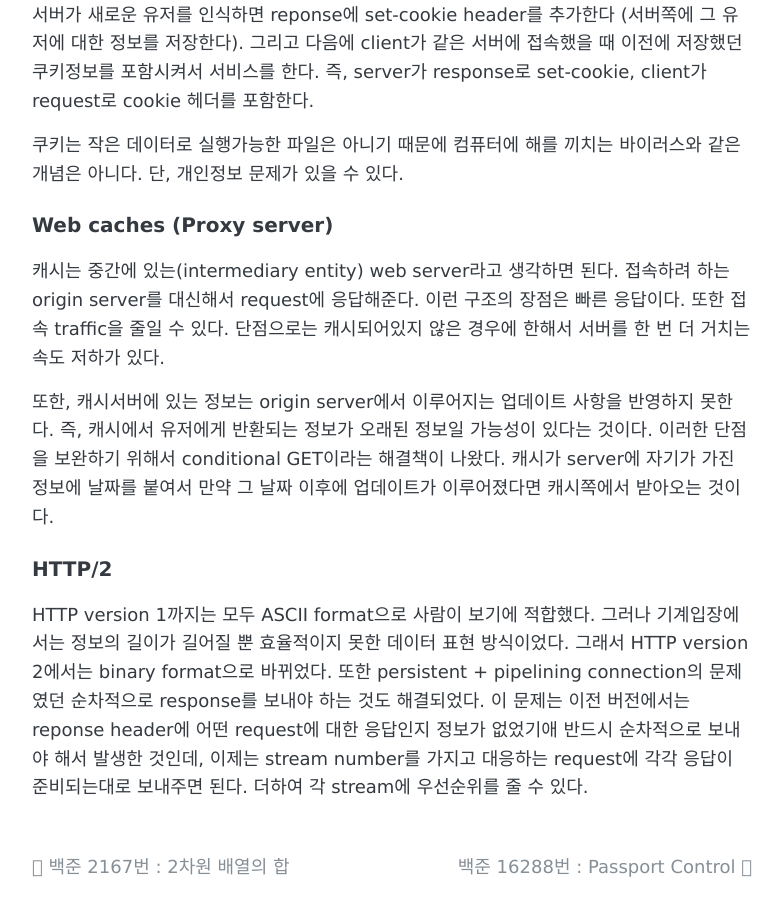
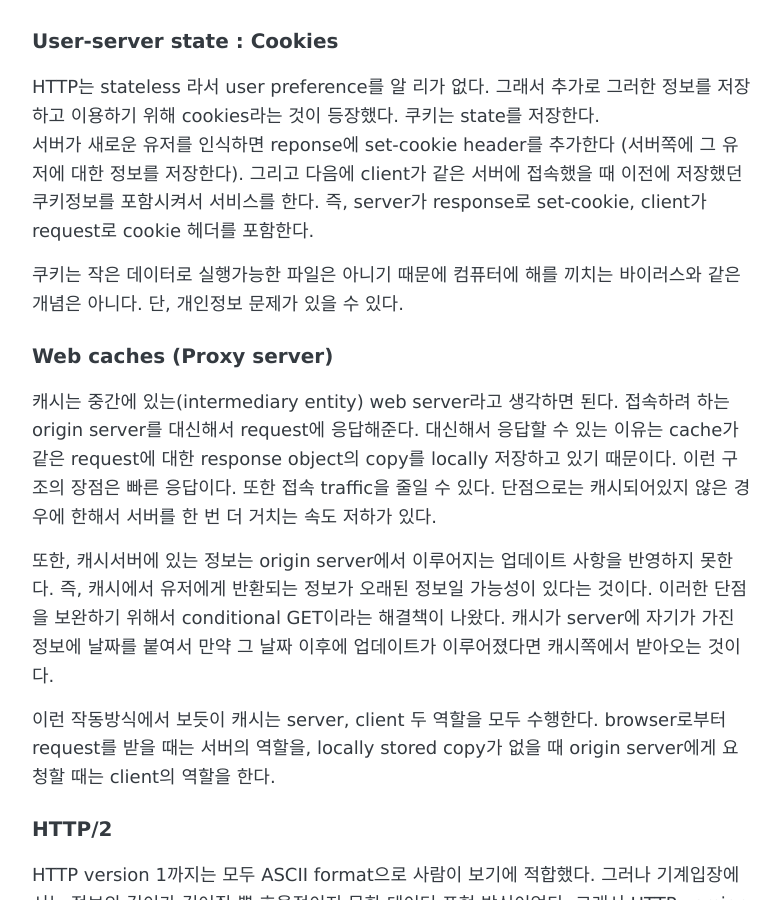
Before and after one commit to sihyungyou/sihyungyou.github.io, a Jekyll site: the page built from _posts/2019-09-19-network-2-2.md, in a window 1280 px wide and 900 px high, scrolled down 3413 px. Shown: the whole window, without its empty margins (248-1031 px from the left). Built offline with Jekyll 4.4.1, drawn with Linux system fonts in a browser that asks for light colours; some of the changed text lies outside the part shown; grey boxes are pictures that could not be loaded.

Commit message:
network 2-2

```diff
--- a/_posts/2019-09-19-network-2-2.md
+++ b/_posts/2019-09-19-network-2-2.md
@@ -23,7 +23,9 @@
 - Non-persistent HTTP
 간단히 줄이면 one connection, one object 라고 할 수 있다. 하나의 object는 "at most one object"를 의미한다. 하지만 한 번에 하나의 object를 보내는 connection이라도 여러개가 동시에 parallel하게 만들어지면 persistent connection 보다 response를 더 빨리 받을 수 있다. 단, 서버의 용량이 훨씬 많이 요구되고 무리가 간다.
 
-먼저 TCP 3-way handshaking 방식으로 세 개의 패킷이 왔다갔다 하면 connection이 만들어진다. 이는 두 방향으로 가는 독립적인 두 길이다 (request, response 길이 각각 따로있다?). 그리고 하나의 object를 보낸 후에는 연결을 끊고, 다시 set up한다.
+먼저 TCP 3-way handshaking 방식으로 세 개의 패킷이 왔다갔다 하면 connection이 만들어진다. 이는 두 방향으로 가는 독립적인 두 길이다 (request, response 길이 각각 따로있다?). 그리고 하나의 object를 보낸 후에는 연결을 끊고, 다시 set up한다. 즉 한번 connection에 하나의 request, 하나의 response가 교환되고 그 connection은 끊어진다.
+
+non-persistent 방식에서 degree of parallelism 라는 개념이 있다. 한 connection에 하나의 request, response 밖에 보내고 받지 못하지만 그 연결 자체를 여러개를 만드는 것이다. parallel connections은 response time 을 줄여준다.
 
 - Persistent HTTP
 one connection, multiple objects 이다. 위의 non-persistent HTTP와는 다르게 한번 connection을 만들고 한 번 request를 하고 object를 보낼 때 연결을 끊고 다시 만들지 않는다. 물론 connection이 만들어지는 과정은 3-way handshaking 으로 같다.
@@ -54,9 +56,11 @@
 쿠키는 작은 데이터로 실행가능한 파일은 아니기 때문에 컴퓨터에 해를 끼치는 바이러스와 같은 개념은 아니다. 단, 개인정보 문제가 있을 수 있다.
 
 ### Web caches (Proxy server)
-캐시는 중간에 있는(intermediary entity) web server라고 생각하면 된다. 접속하려 하는 origin server를 대신해서 request에 응답해준다. 이런 구조의 장점은 빠른 응답이다. 또한 접속 traffic을 줄일 수 있다. 단점으로는 캐시되어있지 않은 경우에 한해서 서버를 한 번 더 거치는 속도 저하가 있다.
+캐시는 중간에 있는(intermediary entity) web server라고 생각하면 된다. 접속하려 하는 origin server를 대신해서 request에 응답해준다. 대신해서 응답할 수 있는 이유는 cache가 같은 request에 대한 response object의 copy를 locally 저장하고 있기 때문이다. 이런 구조의 장점은 빠른 응답이다. 또한 접속 traffic을 줄일 수 있다. 단점으로는 캐시되어있지 않은 경우에 한해서 서버를 한 번 더 거치는 속도 저하가 있다.
 
 또한, 캐시서버에 있는 정보는 origin server에서 이루어지는 업데이트 사항을 반영하지 못한다. 즉, 캐시에서 유저에게 반환되는 정보가 오래된 정보일 가능성이 있다는 것이다. 이러한 단점을 보완하기 위해서 conditional GET이라는 해결책이 나왔다. 캐시가 server에 자기가 가진 정보에 날짜를 붙여서 만약 그 날짜 이후에 업데이트가 이루어졌다면 캐시쪽에서 받아오는 것이다.
+
+이런 작동방식에서 보듯이 캐시는 server, client 두 역할을 모두 수행한다. browser로부터 request를 받을 때는 서버의 역할을, locally stored copy가 없을 때 origin server에게 요청할 때는 client의 역할을 한다.
 
 ### HTTP/2
 HTTP version 1까지는 모두 ASCII format으로 사람이 보기에 적합했다. 그러나 기계입장에서는 정보의 길이가 길어질 뿐 효율적이지 못한 데이터 표현 방식이었다. 그래서 HTTP version 2에서는 binary format으로 바뀌었다.
```
Also changed, not shown: 1 other file.
